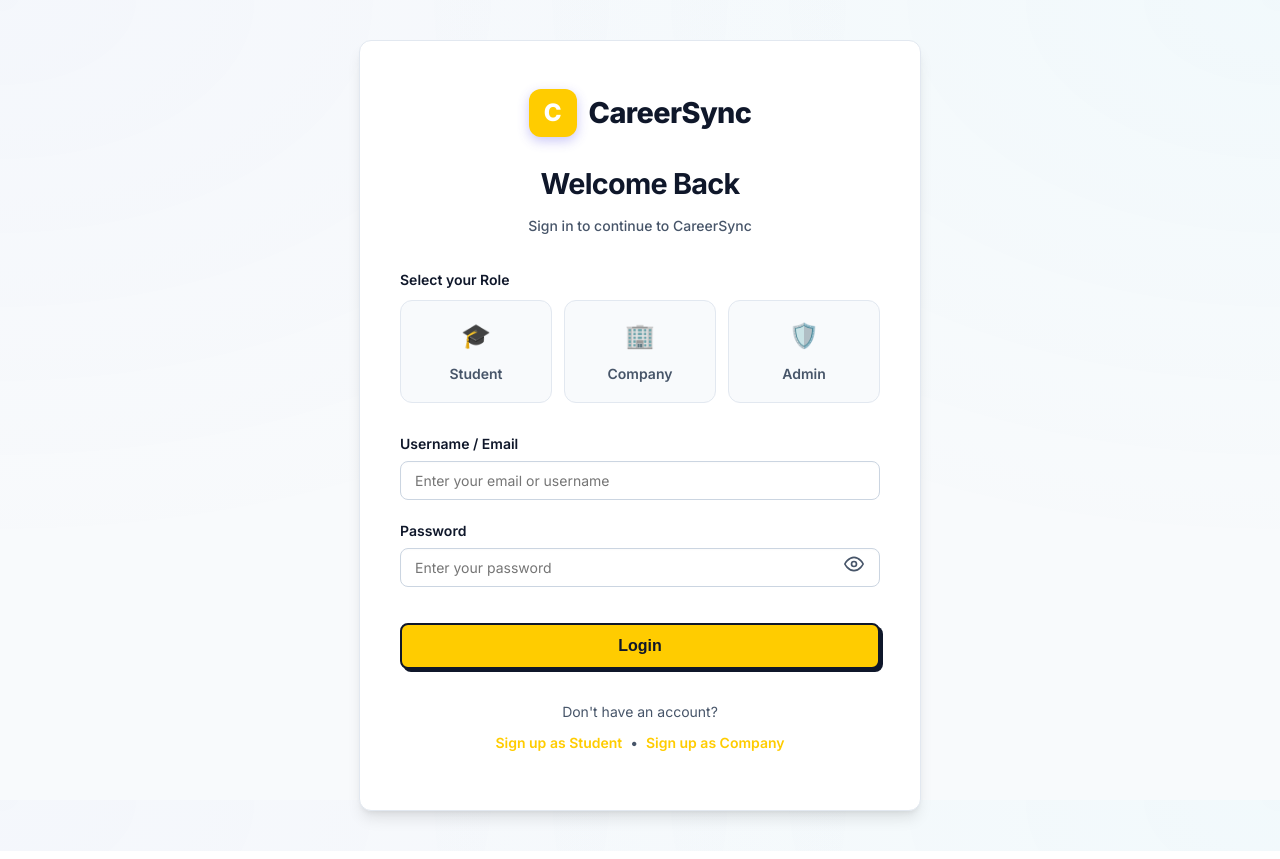
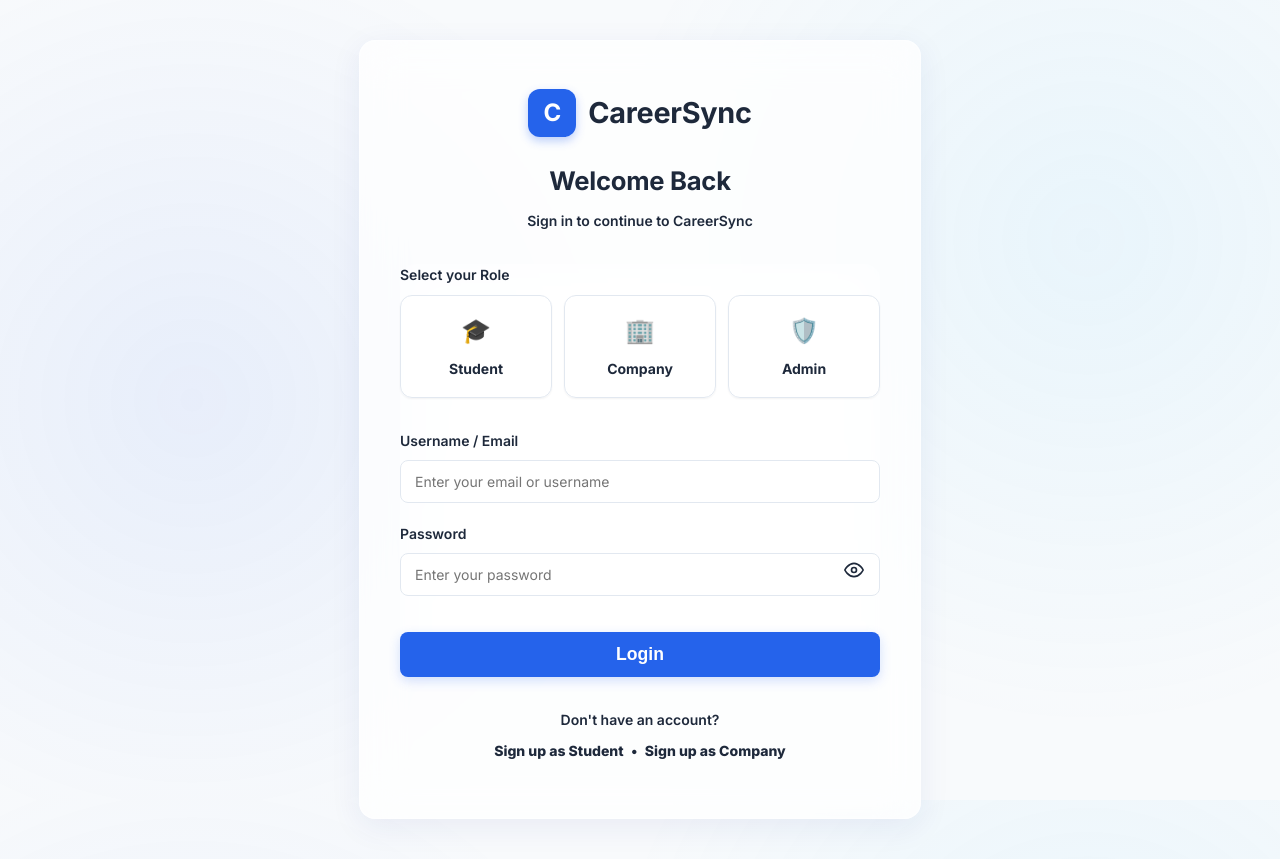
Before and after one commit to 24f3003156/CareerSync, a Flask app: page /login in a window 1280 px wide. Run offline with Flask 3, Linux system fonts and the light colour scheme.

Commit message:
Ui fixation

```diff
--- a/templates/base.html
+++ b/templates/base.html
@@ -10,24 +10,20 @@
         @import url('https://fonts.googleapis.com/css2?family=Inter:wght@400;500;600;700;800&display=swap');
 
         :root {
-            --primary: #ffcc00; /* Bright Yellow */
-            --primary-hover: #e6b800;
-            --primary-light: #fff5cc;
-            --secondary: #1e293b; /* Deep Navy/Slate */
-            --danger: #ef4444;
-            --text-main: #0f172a;
-            --text-muted: #475569;
-            --bg-body: #f8fafc;
-            --bg-card: #ffffff;
-            --border-color: #e2e8f0;
-            --border-dark: #0f172a;
-            --shadow-sm: 0 1px 2px 0 rgb(0 0 0 / 0.05);
-            --shadow-md: 0 4px 6px -1px rgb(0 0 0 / 0.1), 0 2px 4px -2px rgb(0 0 0 / 0.1);
-            --shadow-lg: 0 10px 15px -3px rgb(0 0 0 / 0.1), 0 4px 6px -4px rgb(0 0 0 / 0.1);
-            --shadow-brutal: 3px 3px 0px #0f172a;
-            --shadow-brutal-hover: 4px 4px 0px #0f172a;
-            --radius-md: 8px;
-            --radius-lg: 12px;
+            --primary: #2563eb; /* Professional Blue */
+            --primary-hover: #1d4ed8;
+            --accent-yellow: #f59e0b; /* Accent Yellow */
+            --danger: #ef4444; /* Accent Red */
+            --text-main: #1e293b; /* Slate 800 */
+            --text-muted: #64748b; /* Slate 500 */
+            --bg-body: #f8fafc; /* Slate 50 */
+            --bg-glass: rgba(255, 255, 255, 0.75);
+            --border-glass: rgba(255, 255, 255, 0.4);
+            --border-solid: #e2e8f0;
+            --shadow-glass: 0 8px 32px 0 rgba(31, 38, 135, 0.07);
+            --shadow-sm: 0 1px 2px 0 rgba(0, 0, 0, 0.05);
+            --radius-md: 12px;
+            --radius-lg: 16px;
         }
 
         body {
@@ -39,8 +35,8 @@
             color: var(--text-main);
             background-color: var(--bg-body);
             background-image:
-                radial-gradient(at 0% 0%, hsla(228,100%,74%,0.03) 0px, transparent 50%),
-                radial-gradient(at 100% 0%, hsla(189,100%,56%,0.03) 0px, transparent 50%);
+                radial-gradient(circle at 15% 50%, rgba(37, 99, 235, 0.08) 0%, transparent 40%),
+                radial-gradient(circle at 85% 30%, rgba(56, 189, 248, 0.08) 0%, transparent 40%);
             background-attachment: fixed;
             background-size: cover;
             -webkit-font-smoothing: antialiased;
@@ -182,8 +181,8 @@
         h1, h2, h3 {
             color: var(--text-main);
             margin-top: 0;
-            font-weight: 800;
-            letter-spacing: -0.025em;
+            font-weight: 700;
+            letter-spacing: -0.01em;
         }
 
         h1 {
@@ -194,6 +193,7 @@
         p {
             color: var(--text-muted);
             margin-top: 0;
+            font-weight: 500;
         }
 
         p, td, th {
@@ -202,22 +202,23 @@
 
         a {
             text-decoration: none;
-            color: #2563eb;
-            transition: color 0.2s ease;
+            color: var(--primary);
+            transition: all 0.2s ease;
             font-weight: 500;
         }
 
         a:hover {
-            color: #1d4ed8;
+            color: var(--primary-hover);
         }
 
         .flash-message {
-            background: #eff6ff;
-            color: #1e3a8a;
+            background: var(--bg-glass);
+            backdrop-filter: blur(12px);
+            color: var(--text-main);
             padding: 16px;
             border-radius: var(--radius-md);
             margin-bottom: 24px;
-            border: 1px solid #bfdbfe;
+            border: 1px solid var(--border-solid);
             font-size: 14px;
             font-weight: 500;
             display: flex;
@@ -232,17 +233,19 @@
         }
 
         form {
-            background: var(--bg-card);
+            background: var(--bg-glass);
+            backdrop-filter: blur(20px);
+            -webkit-backdrop-filter: blur(20px);
             padding: 32px;
             border-radius: var(--radius-lg);
-            border: 1px solid var(--border-color);
-            box-shadow: var(--shadow-sm);
+            border: 1px solid var(--border-glass);
+            box-shadow: var(--shadow-glass);
             margin-top: 24px;
         }
 
         label {
             display: block;
-            margin-bottom: 6px;
+            margin-bottom: 8px;
             font-weight: 600;
             color: var(--text-main);
             font-size: 14px;
@@ -251,10 +254,10 @@
         input, select, textarea {
             width: 100%;
             max-width: 100%;
-            padding: 10px 14px;
+            padding: 12px 14px;
             margin-bottom: 20px;
-            background: #ffffff;
-            border: 1px solid #cbd5e1;
+            background: rgba(255, 255, 255, 0.9);
+            border: 1px solid var(--border-solid);
             color: var(--text-main);
             border-radius: 8px;
             box-sizing: border-box;
@@ -262,13 +265,13 @@
             transition: all 0.2s ease;
             font-family: inherit;
             font-size: 14px;
-            box-shadow: 0 1px 2px rgba(0,0,0,0.02) inset;
+            font-weight: 400;
         }
 
         input:focus, select:focus, textarea:focus {
             outline: none;
-            border-color: #94a3b8;
-            box-shadow: 0 0 0 3px #f1f5f9;
+            border-color: var(--primary);
+            box-shadow: 0 0 0 3px rgba(37, 99, 235, 0.2);
         }
 
         textarea {
@@ -276,18 +279,17 @@
             resize: vertical;
         }
 
-        /* The signature button styling */
         button, input[type="submit"], .btn-primary {
             background: var(--primary);
-            color: var(--text-main);
-            border: 2px solid var(--border-dark);
-            padding: 10px 24px;
-            border-radius: var(--radius-md);
+            color: #ffffff;
+            border: none;
+            padding: 12px 24px;
+            border-radius: 8px;
             cursor: pointer;
             font-size: 14px;
-            font-weight: 700;
+            font-weight: 600;
             transition: all 0.2s ease;
-            box-shadow: var(--shadow-brutal);
+            box-shadow: 0 4px 12px rgba(37, 99, 235, 0.2);
             display: inline-flex;
             align-items: center;
             justify-content: center;
@@ -401,20 +425,20 @@
             border: none !important;
             box-shadow: none !important;
             padding: 4px;
-            color: var(--text-muted);
+            color: var(--text-main);
             cursor: pointer;
             margin: 0;
             display: flex;
             align-items: center;
             justify-content: center;
-            transition: color 0.2s ease;
+            transition: transform 0.2s ease;
             width: auto;
             height: auto;
         }
 
         .password-toggle:hover {
             color: var(--secondary);
-            transform: translateY(-50%) scale(1.05);
+            transform: translateY(-50%) scale(1.1);
             background: transparent !important;
             box-shadow: none !important;
         }
--- a/templates/login.html
+++ b/templates/login.html
@@ -26,10 +26,12 @@
         max-width: 480px;
         margin: auto;
         padding: 48px 40px;
-        background: var(--bg-card);
+        background: var(--bg-glass);
+        backdrop-filter: blur(20px);
+        -webkit-backdrop-filter: blur(20px);
         border-radius: var(--radius-lg);
-        border: 1px solid var(--border-color);
-        box-shadow: var(--shadow-lg);
+        border: 1px solid var(--border-glass);
+        box-shadow: var(--shadow-glass);
         position: relative;
         overflow: hidden;
     }
@@ -57,22 +59,22 @@
         display: flex;
         align-items: center;
         justify-content: center;
-        color: white;
-        font-weight: 800;
+        color: #ffffff;
+        font-weight: 700;
         font-size: 24px;
-        box-shadow: 0 4px 12px rgba(79, 70, 229, 0.3);
+        box-shadow: 0 4px 10px rgba(37, 99, 235, 0.3);
     }
 
     .auth-logo-text {
         font-size: 1.8rem;
-        font-weight: 800;
+        font-weight: 700;
         color: var(--text-main);
-        letter-spacing: -0.02em;
+        letter-spacing: -0.01em;
         margin: 0;
     }
 
     .auth-header h1 {
-        font-size: 1.8rem;
+        font-size: 1.6rem;
         margin-bottom: 8px;
         color: var(--text-main);
         font-weight: 700;
@@ -80,8 +82,8 @@
     }
 
     .auth-header p {
-        color: var(--text-muted);
-        font-weight: 500;
+        color: var(--text-main);
+        font-weight: 600;
         margin: 0;
     }
 
@@ -97,13 +99,14 @@
 
     .auth-form input, .auth-form select {
         max-width: 100%;
+        background: rgba(255, 255, 255, 0.9);
     }
 
     .auth-form button[type="submit"] {
         width: 100%;
         margin-top: 16px;
         padding: 12px;
-        font-size: 1rem;
+        font-size: 1.1rem;
     }
 
     .auth-footer {
@@ -116,18 +119,21 @@
 
     .auth-footer p {
         margin: 8px 0;
-        color: var(--text-muted);
+        color: var(--text-main);
+        font-weight: 600;
     }
 
     .auth-footer a {
-        font-weight: 600;
-        color: var(--primary);
+        font-weight: 800;
+        color: var(--secondary);
         text-decoration: none;
         transition: color 0.2s ease;
     }
 
     .auth-footer a:hover {
-        color: var(--primary-hover);
+        color: var(--danger);
+        text-decoration: underline;
+        text-decoration-thickness: 2px;
     }
 
     .role-selector {
@@ -151,8 +157,8 @@
     }
 
     .role-content {
-        background: #f8fafc;
-        border: 1px solid var(--border-color);
+        background: rgba(255, 255, 255, 0.6);
+        border: 1px solid var(--border-solid);
         border-radius: 12px;
         padding: 16px 8px;
         text-align: center;
@@ -161,6 +167,7 @@
         flex-direction: column;
         align-items: center;
         gap: 8px;
+        box-shadow: var(--shadow-sm);
     }
 
     .role-icon {
@@ -169,22 +176,24 @@
 
     .role-title {
         font-size: 0.875rem;
-        font-weight: 600;
-        color: var(--text-muted);
+        font-weight: 700;
+        color: var(--text-main);
     }
 
     .role-card:hover .role-content {
-        background: #f1f5f9;
+        transform: translateY(-2px);
+        box-shadow: 0 4px 12px rgba(0,0,0,0.05);
         border-color: #cbd5e1;
     }
 
     .role-card input[type="radio"]:checked + .role-content {
-        background: var(--primary-light);
+        background: var(--primary);
         border-color: var(--primary);
+        box-shadow: 0 4px 12px rgba(37, 99, 235, 0.3);
     }
 
     .role-card input[type="radio"]:checked + .role-content .role-title {
-        color: var(--primary);
+        color: #ffffff;
     }
 </style>
 
```
Also changed, not shown: other parts of templates/base.html (+69 -44 lines), templates/admin_dashboard.html (+8 -7 lines), templates/company_dashboard.html (+13 -12 lines), templates/company_status.html (+23 -22 lines), templates/create_drive.html (+9 -7 lines), templates/edit_drive.html (+9 -7 lines), templates/index.html (+27 -18 lines), templates/register_company.html (+17 -10 lines), templates/register_student.html (+17 -10 lines), templates/student_dashboard.html (+9 -8 lines), templates/student_status.html (+27 -20 lines), templates/update_application_status.html (+12 -12 lines).
